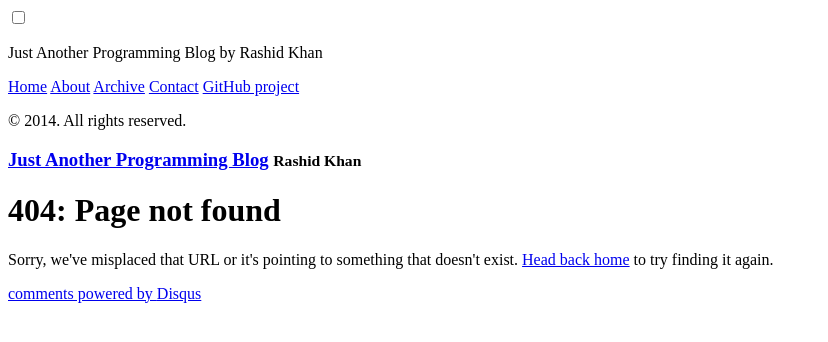
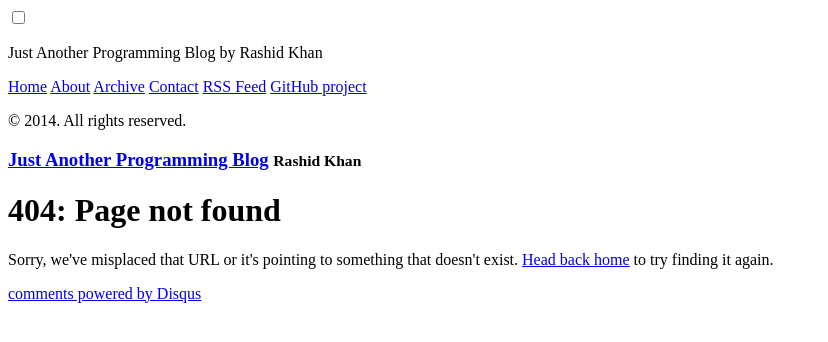
Before and after one commit to rashoodkhan/rashoodkhan.github.io, a Jekyll site: the page built from 404.html, in a window 1280 px wide. Shown: the top 342 px of the page, without its empty margins (0-828 px from the left). Built offline with Jekyll 4.4.1, drawn with Linux system fonts in a browser that asks for light colours; Markdown is read by kramdown in place of the engine named in the settings; comment, search, counter and statistics services are not loaded.

Commit message:
Added RSS Feed link in Navbar

```diff
--- a/_includes/sidebar.html
+++ b/_includes/sidebar.html
@@ -24,6 +24,7 @@
         {% endif %}
       {% endif %}
     {% endfor %}
+    <a class="sidebar-nav-item" href="http://blog.imrashid.com/atom.xml">RSS Feed</a>
     <a class="sidebar-nav-item" href="{{ site.github.repo }}">GitHub project</a>
   </nav>
 
```
